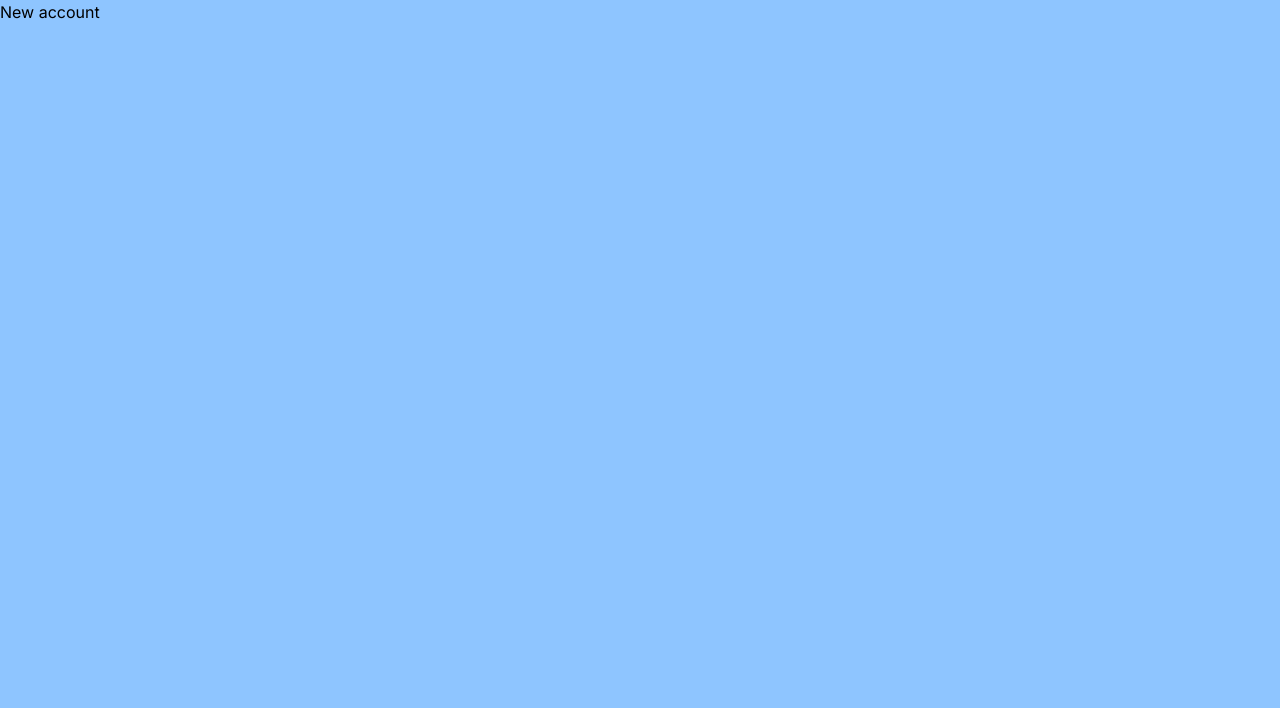
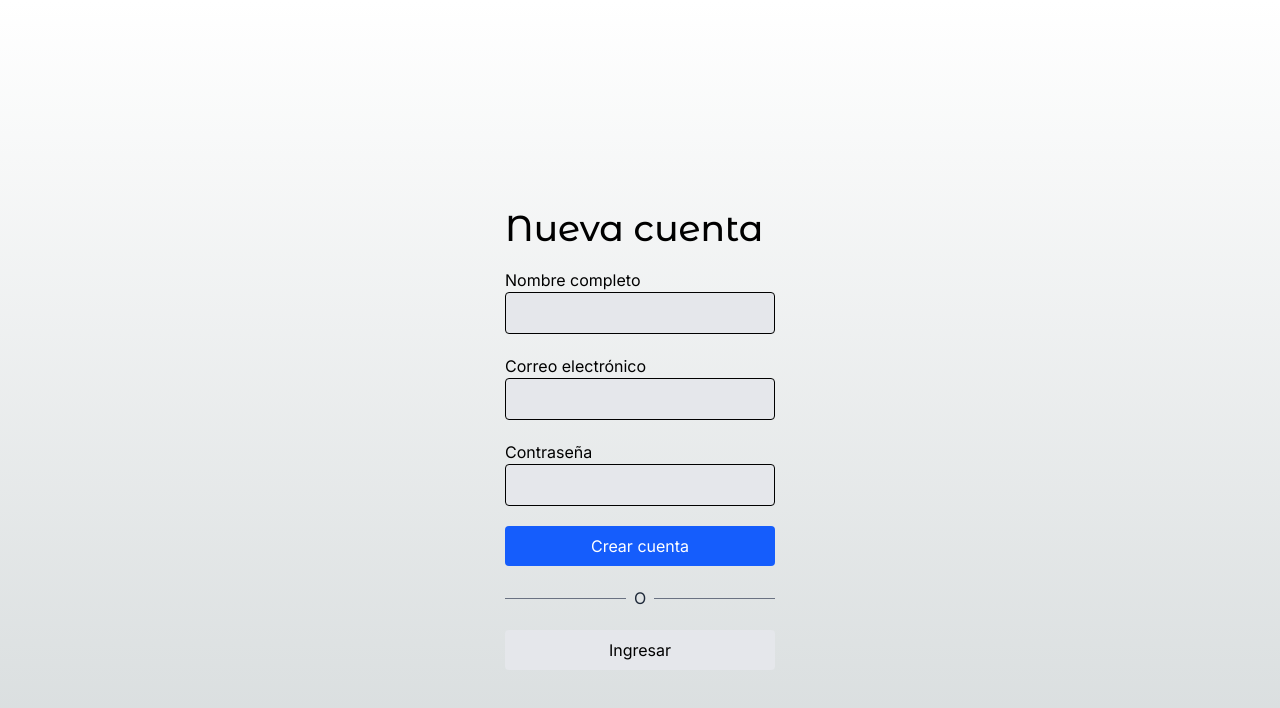
Before and after one commit to Yunuel-Soto/Tesloshop-e-commers, a Next.js app: page /auth/new-account in a window 1280 px wide. Shown: the top 708 px of the page. Built offline with nearby package versions, Linux system fonts and the light colour scheme.

Commit message:
complete Footer, login and new-account page

```diff
--- a/src/app/(shop)/layout.tsx
+++ b/src/app/(shop)/layout.tsx
@@ -1,4 +1,4 @@
-import { Sidebar } from "@/components";
+import { Footer, Sidebar } from "@/components";
 import TopMenu from "@/components/iu/top-menu/TopMenu";
 
 export default function ShopLayout({
@@ -13,6 +13,7 @@
       <div className="px-0 sm:px-10">
         {children}
       </div>
+      <Footer />
     </main>
   );
 }
--- a/src/app/auth/layout.tsx
+++ b/src/app/auth/layout.tsx
@@ -5,8 +5,10 @@
  children: React.ReactNode;
 }) {
   return (
-    <main className="min-h-screen bg-blue-300">
+    <main className="flex justify-center">
+      <div className="w-full sm:w-87.5 px-10">
         {children}
+      </div>
     </main>
   );
 }
--- a/src/app/auth/login/page.tsx
+++ b/src/app/auth/login/page.tsx
@@ -1,5 +1,45 @@
-export default function Login() {
+import { titleFont } from '@/config/fonts';
+import Link from 'next/link';
+
+export default function () {
   return (
-    <div>Login page</div>
-  )
+    <div className="flex flex-col min-h-screen pt-32 sm:pt-52">
+
+      <h1 className={ `${ titleFont.className } text-4xl mb-5` }>Ingresar</h1>
+
+      <div className="flex flex-col">
+
+        <label htmlFor="email">Correo electrónico</label>
+        <input
+          className="px-5 py-2 border bg-gray-200 rounded mb-5"
+          type="email" />
+
+
+        <label htmlFor="email">Contraseña</label>
+        <input
+          className="px-5 py-2 border bg-gray-200 rounded mb-5"
+          type="email" />
+
+        <button
+          className="btn-primary">
+          Ingresar
+        </button>
+
+
+        {/* divisor l ine */ }
+        <div className="flex items-center my-5">
+          <div className="flex-1 border-t border-gray-500"></div>
+          <div className="px-2 text-gray-800">O</div>
+          <div className="flex-1 border-t border-gray-500"></div>
+        </div>
+
+        <Link
+          href="/auth/new-account"
+          className="btn-secondary text-center">
+          Crear una nueva cuenta
+        </Link>
+
+      </div>
+    </div>
+  );
 }
--- a/src/app/auth/new-account/page.tsx
+++ b/src/app/auth/new-account/page.tsx
@@ -1,6 +1,50 @@
+import { titleFont } from '@/config/fonts';
+import Link from 'next/link';
 
-export default function NewAccount() {
+export default function () {
   return (
-    <div>New account</div>
-  )
+    <div className="flex flex-col min-h-screen pt-32 sm:pt-52">
+
+      <h1 className={ `${ titleFont.className } text-4xl mb-5` }>Nueva cuenta</h1>
+
+      <div className="flex flex-col">
+
+        <label htmlFor="email">Nombre completo</label>
+        <input
+          className="px-5 py-2 border bg-gray-200 rounded mb-5"
+          type="text" />
+
+        <label htmlFor="email">Correo electrónico</label>
+        <input
+          className="px-5 py-2 border bg-gray-200 rounded mb-5"
+          type="email" />
+
+
+        <label htmlFor="email">Contraseña</label>
+        <input
+          className="px-5 py-2 border bg-gray-200 rounded mb-5"
+          type="email" />
+
+        <button
+          className="btn-primary">
+          Crear cuenta
+        </button>
+
+
+        {/* divisor l ine */ }
+        <div className="flex items-center my-5">
+          <div className="flex-1 border-t border-gray-500"></div>
+          <div className="px-2 text-gray-800">O</div>
+          <div className="flex-1 border-t border-gray-500"></div>
+        </div>
+
+        <Link
+          href="/auth/login"
+          className="btn-secondary text-center">
+          Ingresar
+        </Link>
+
+      </div>
+    </div>
+  );
 }
--- /dev/null
+++ b/src/app/auth/page.tsx
@@ -0,0 +1,9 @@
+import { redirect } from 'next/navigation'
+import React from 'react'
+
+export default function page() {
+    redirect('/auth/login');
+  return (
+    <div>page</div>
+  )
+}
--- a/src/components/index.ts
+++ b/src/components/index.ts
@@ -8,3 +8,4 @@
 export * from './product/quantity-selector/QuantitySelector'
 export * from './product/slideshow/ProductSlideshow'
 export * from './product/slideshow/ProductMobileSlideshow'
+export * from './iu/footer/Footer'
--- /dev/null
+++ b/src/components/iu/footer/Footer.tsx
@@ -0,0 +1,30 @@
+import { titleFont } from "@/config/fonts"
+import Link from "next/link"
+
+export const Footer = () => {
+    return (
+        <div className="flex w-full justify-center text-sx mb-10">
+            <Link
+                href={'/'}
+            >
+                <span className={`${titleFont.className} antialiased font-bold`}>Teslo </span>
+                <span>| shop </span>
+                <span>© { new Date().getFullYear() }</span>
+            </Link>
+
+            <Link
+                href={'/'}
+                className="mx-3"
+            >
+                Privacidad & legarl
+            </Link>
+
+            <Link
+                href={'/'}
+                className="mx-3"
+            >
+                Ubicaciones
+            </Link>
+        </div>
+    )
+}
```
